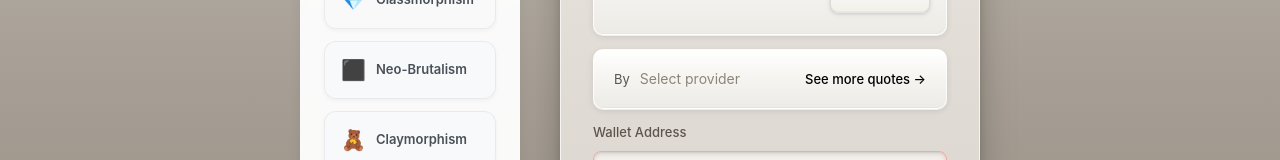
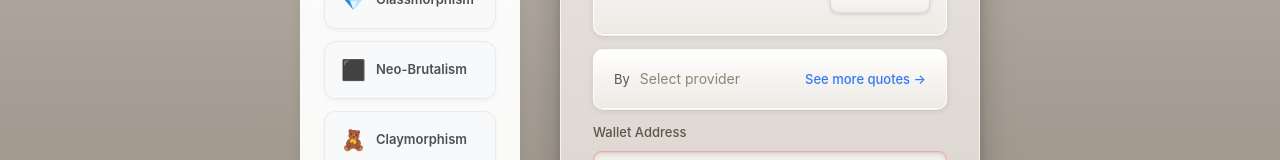
Before and after one commit to india3Eth/MeldDemo, a Next.js app: page / in a window 1280 px wide. Shown: the part 312-472 px from the top of the page. Built offline with nearby package versions, Linux system fonts and the light colour scheme; no server answers.

Commit message:
fix: add errorColor and missing tokens to ThemeTokens and all themes

```diff
--- a/src/themes/claymorphism.ts
+++ b/src/themes/claymorphism.ts
@@ -79,5 +79,9 @@ export const claymorphism: ThemeDefinition = {
     hoverBg: "rgba(240,230,252,0.5)",
     selectedBg: "rgba(240,132,155,0.15)",
     selectedBorder: "2px solid #e76882",
+
+    linkColor: "#7c3aed",
+    errorColor: "#dc2626",
+    successColor: "#16a34a",
   },
 };
--- a/src/themes/glassmorphism.ts
+++ b/src/themes/glassmorphism.ts
@@ -1,18 +1,16 @@
 // =============================================================================
-// Glassmorphism Theme
+// Glassmorphism Theme — "visionOS Light"
 // =============================================================================
-// Design principles (per glassmorphism.css, Apple visionOS, Windows Fluent):
+// Design principles:
 //
-//   - Multi-color vibrant background — the glass needs something to show through
-//   - Frosted glass via backdrop-filter: blur() + saturate()
-//   - Layered transparency: widget > section > element (decreasing opacity)
-//   - Thin white borders simulate glass edge refraction
-//   - Inner top highlight = light hitting glass surface
-//   - Subtle color tinting — glass is never perfectly neutral
-//   - Depth via soft drop shadows on floating panels
-//   - Typography: crisp white, slight drop shadow for readability on glass
-//   - Accent uses a tinted glass with higher opacity for interactivity
-//   - Modal gets its own frosted glass layer — never opaque
+//   - LIGHT glassmorphism: bright colorful background, white-frosted panels,
+//     dark text. Think Apple visionOS, macOS Sonoma desktop widgets.
+//   - Background is a warm-to-cool pastel gradient — the "sky" you frost over.
+//   - Glass panels use high white opacity (0.55–0.70) — frosted, not see-through.
+//   - Dark charcoal text on light glass — crisp, readable, no text shadows needed.
+//   - Accent: saturated blue — clean, confident, Apple-esque.
+//   - Sections have very subtle white overlays for nesting hierarchy.
+//   - This is the visual opposite of Liquid Glass (dark, warm, translucent).
 // =============================================================================
 
 import type { ThemeDefinition } from "./types";
@@ -21,97 +19,100 @@ export const glassmorphism: ThemeDefinition = {
   id: "glassmorphism",
   name: "Glassmorphism",
   icon: "\uD83D\uDC8E",
-  selectorColor: "#7c5ce7",
+  selectorColor: "#0ea5e9",
   tokens: {
-    // Rich multi-color gradient — the glass needs something vibrant to frost over
+    // Bright pastel gradient — the colorful sky behind the frost
     pageBg: [
       "linear-gradient(135deg,",
-      "#667eea 0%,",     // periwinkle blue
-      "#764ba2 25%,",    // deep orchid
-      "#f093fb 45%,",    // bright pink
-      "#4facfe 65%,",    // vivid sky blue
-      "#00f2fe 85%,",    // cyan
-      "#43e97b 100%)",   // emerald green
+      "#e0f2fe 0%,",       // light sky blue
+      "#ddd6fe 25%,",      // soft lavender
+      "#fce7f3 50%,",      // blush pink
+      "#ccfbf1 75%,",      // mint
+      "#cffafe 100%)",     // light cyan
     ].join(" "),
 
-    // Primary glass panel — proper frosted glass opacity
-    widgetBg: "rgba(255, 255, 255, 0.18)",
-    widgetBorder: "1px solid rgba(255,255,255,0.3)",
+    // Heavy frosted white glass — high opacity, strong blur
+    widgetBg: "rgba(255, 255, 255, 0.62)",
+    widgetBorder: "1px solid rgba(255,255,255,0.75)",
     widgetRadius: "24px",
     widgetShadow: [
-      "0 8px 32px rgba(31,38,135,0.25)",
-      "0 2px 8px rgba(0,0,0,0.08)",
-      "inset 0 1px 0 rgba(255,255,255,0.4)",
-      "inset 0 -1px 0 rgba(255,255,255,0.06)",
+      "0 8px 32px rgba(0,0,0,0.08)",
+      "0 2px 8px rgba(0,0,0,0.04)",
+      "inset 0 1px 0 rgba(255,255,255,0.9)",
+      "inset 0 -1px 0 rgba(0,0,0,0.02)",
     ].join(", "),
-    widgetBackdrop: "blur(20px) saturate(180%)",
+    widgetBackdrop: "blur(40px) saturate(180%)",
 
-    // Inner sections — subtler frost layer
-    sectionBg: "rgba(255, 255, 255, 0.10)",
-    sectionBorder: "1px solid rgba(255,255,255,0.18)",
+    // Inner sections — slightly more frosted layer
+    sectionBg: "rgba(255, 255, 255, 0.40)",
+    sectionBorder: "1px solid rgba(255,255,255,0.65)",
     sectionRadius: "16px",
     sectionShadow: [
-      "0 2px 12px rgba(0,0,0,0.06)",
+      "0 1px 6px rgba(0,0,0,0.04)",
+      "inset 0 1px 0 rgba(255,255,255,0.85)",
+    ].join(", "),
+    sectionBackdrop: "blur(16px)",
+
+    // Typography — dark on light glass, no text shadow needed
+    textPrimary: "#1e293b",
+    textSecondary: "#475569",
+    textMuted: "#94a3b8",
+    textShadow: "none",
+
+    // Accent — saturated sky blue, Apple-esque
+    accentBg: "#0ea5e9",
+    accentText: "#ffffff",
+    accentShadow: [
+      "0 4px 14px rgba(14,165,233,0.35)",
       "inset 0 1px 0 rgba(255,255,255,0.25)",
     ].join(", "),
-    sectionBackdrop: "blur(10px)",
 
-    // Typography — crisp white on glass with drop shadow for readability
-    textPrimary: "#ffffff",
-    textSecondary: "rgba(255,255,255,0.78)",
-    textMuted: "rgba(255,255,255,0.48)",
-    textShadow: "0 1px 3px rgba(0,0,0,0.2)",
+    // Toggle — recessed frost track
+    toggleBg: "transparent",
+    toggleInactiveText: "#94a3b8",
+    toggleTrackBg: "rgba(255,255,255,0.50)",
+    toggleTrackBorder: "1px solid rgba(0,0,0,0.06)",
+    toggleTrackShadow: "inset 0 1px 3px rgba(0,0,0,0.06)",
 
-    // Accent — tinted glass with higher opacity for clear interactivity
-    accentBg: "rgba(102, 126, 234, 0.6)",
-    accentText: "#ffffff",
-    accentShadow: [
-      "0 4px 16px rgba(102,126,234,0.4)",
-      "inset 0 1px 0 rgba(255,255,255,0.3)",
+    // Inputs — frosted recess, dark text
+    inputBg: "rgba(255,255,255,0.50)",
+    inputBorder: "1px solid rgba(0,0,0,0.08)",
+    inputRadius: "12px",
+    inputShadow: "inset 0 1px 2px rgba(0,0,0,0.04)",
+
+    // Pills — small frosted glass chips
+    pillBg: "rgba(255,255,255,0.55)",
+    pillBorder: "1px solid rgba(0,0,0,0.06)",
+    pillRadius: "10px",
+    pillShadow: [
+      "0 1px 4px rgba(0,0,0,0.06)",
+      "inset 0 1px 0 rgba(255,255,255,0.8)",
     ].join(", "),
 
-    // Toggle — recessed glass track
-    toggleBg: "transparent",
-    toggleInactiveText: "rgba(255,255,255,0.5)",
-    toggleTrackBg: "rgba(255,255,255,0.08)",
-    toggleTrackBorder: "1px solid rgba(255,255,255,0.14)",
-    toggleTrackShadow: "inset 0 2px 4px rgba(0,0,0,0.12)",
+    // Disabled — very faint frost
+    disabledBg: "rgba(255,255,255,0.30)",
+    disabledText: "#cbd5e1",
 
-    // Inputs — subtle frosted recess
-    inputBg: "rgba(255,255,255,0.10)",
-    inputBorder: "1px solid rgba(255,255,255,0.20)",
-    inputRadius: "12px",
-    inputShadow: "inset 0 1px 3px rgba(0,0,0,0.08)",
+    dividerColor: "rgba(0,0,0,0.06)",
 
-    // Pills — small floating glass elements
-    pillBg: "rgba(255,255,255,0.14)",
-    pillBorder: "1px solid rgba(255,255,255,0.22)",
-    pillRadius: "10px",
-    pillShadow: [
-      "0 2px 8px rgba(0,0,0,0.1)",
-      "inset 0 1px 0 rgba(255,255,255,0.18)",
-    ].join(", "),
-
-    // Disabled — faint ghost glass
-    disabledBg: "rgba(255,255,255,0.05)",
-    disabledText: "rgba(255,255,255,0.25)",
-
-    dividerColor: "rgba(255,255,255,0.14)",
-
-    // Modal — frosted dark glass layer
-    modalBg: "rgba(20, 15, 40, 0.55)",
-    modalBorder: "1px solid rgba(255,255,255,0.18)",
+    // Modal — deeper frosted layer
+    modalBg: "rgba(255, 255, 255, 0.72)",
+    modalBorder: "1px solid rgba(255,255,255,0.80)",
     modalRadius: "20px",
-    modalBackdrop: "blur(32px) saturate(160%)",
+    modalBackdrop: "blur(48px) saturate(180%)",
     modalShadow: [
-      "0 24px 80px rgba(0,0,0,0.35)",
-      "0 8px 24px rgba(0,0,0,0.2)",
-      "inset 0 1px 0 rgba(255,255,255,0.14)",
+      "0 24px 80px rgba(0,0,0,0.12)",
+      "0 8px 24px rgba(0,0,0,0.06)",
+      "inset 0 1px 0 rgba(255,255,255,0.90)",
     ].join(", "),
 
     // Interactive states
-    hoverBg: "rgba(255,255,255,0.14)",
-    selectedBg: "rgba(102,126,234,0.25)",
-    selectedBorder: "1.5px solid rgba(102,126,234,0.6)",
+    hoverBg: "rgba(14,165,233,0.06)",
+    selectedBg: "rgba(14,165,233,0.10)",
+    selectedBorder: "1.5px solid rgba(14,165,233,0.5)",
+
+    linkColor: "#0284c7",
+    errorColor: "#dc2626",
+    successColor: "#16a34a",
   },
 };
--- a/src/themes/liquidglass.ts
+++ b/src/themes/liquidglass.ts
@@ -1,105 +1,111 @@
+// =============================================================================
+// Liquid Glass Theme — "Frosted Mint"
+// =============================================================================
+// Design principles:
+//
+//   - LIGHT liquid glass on warm neutral canvas — NOT pastels like glassmorphism.
+//   - Background: solid warm light gray. No gradient. Quiet canvas.
+//   - Glass panels have subtle green-gray tint — like real tinted glass, not
+//     white frost. Blur + refraction highlights create the liquid feel.
+//   - Accent: deep teal — grounded, sophisticated, fintech-trustworthy.
+//   - Typography: dark slate — crisp, professional, readable.
+//   - Difference from glassmorphism: that theme = colorful pastel sky + pure
+//     white frost + bright blue. This = neutral warm gray + tinted glass + teal.
+// =============================================================================
+
 import type { ThemeDefinition } from "./types";
 
 export const liquidglass: ThemeDefinition = {
   id: "liquidglass",
   name: "Liquid Glass",
   icon: "\uD83D\uDCA7",
-  selectorColor: "#a78bfa",
+  selectorColor: "#0d9488",
   tokens: {
-    // Multi-color dynamic background — warm-to-cool gradient for refraction variety
-    pageBg: [
-      "linear-gradient(135deg,",
-      "#1a1a2e 0%,",       // deep navy
-      "#16213e 20%,",      // dark blue
-      "#0f3460 40%,",      // rich blue
-      "#533483 60%,",      // deep purple
-      "#e94560 80%,",      // hot pink accent
-      "#0f3460 100%)",     // loop back to blue
-    ].join(" "),
+    // Warm light gray — neutral canvas, not colorful
+    pageBg: "#eeecea",
 
-    // Liquid glass panel — high transparency with strong refraction highlights
-    // 3 layers: highlight (bright top inset), shadow (outer drop), illumination (bottom inset glow)
-    widgetBg:
-      "linear-gradient(160deg, rgba(255,255,255,0.22) 0%, rgba(255,255,255,0.08) 100%)",
-    widgetBorder: "1.5px solid rgba(255,255,255,0.45)",
+    // Green-gray tinted glass — subtle tint, not pure white frost
+    widgetBg: "rgba(240,253,250,0.65)",
+    widgetBorder: "1px solid rgba(13,148,136,0.14)",
     widgetRadius: "28px",
     widgetShadow: [
-      "0 8px 40px rgba(0,0,0,0.3)",
-      "0 2px 8px rgba(0,0,0,0.12)",
-      "inset 0 2px 0 rgba(255,255,255,0.55)",         // highlight layer — bright top edge
-      "inset 0 -1px 0 rgba(255,255,255,0.08)",        // illumination — subtle bottom glow
+      "0 8px 32px rgba(0,0,0,0.07)",
+      "0 2px 8px rgba(0,0,0,0.04)",
+      "inset 0 1.5px 0 rgba(255,255,255,0.85)",
+      "inset 0 -1px 0 rgba(0,0,0,0.02)",
     ].join(", "),
-    widgetBackdrop: "blur(40px) saturate(200%) brightness(110%)",
+    widgetBackdrop: "blur(40px) saturate(170%)",
 
-    // Inner sections — thinner glass layer, softer refraction
-    sectionBg:
-      "linear-gradient(160deg, rgba(255,255,255,0.16) 0%, rgba(255,255,255,0.05) 100%)",
-    sectionBorder: "1px solid rgba(255,255,255,0.35)",
+    // Inner sections — slightly deeper tinted glass
+    sectionBg: "rgba(204,251,241,0.30)",
+    sectionBorder: "1px solid rgba(13,148,136,0.10)",
     sectionRadius: "20px",
     sectionShadow: [
-      "0 4px 20px rgba(0,0,0,0.12)",
-      "inset 0 1.5px 0 rgba(255,255,255,0.5)",        // highlight
-      "inset 0 -0.5px 0 rgba(255,255,255,0.06)",      // illumination
+      "0 1px 6px rgba(0,0,0,0.04)",
+      "inset 0 1px 0 rgba(255,255,255,0.80)",
     ].join(", "),
-    sectionBackdrop: "blur(24px) saturate(180%)",
+    sectionBackdrop: "blur(16px)",
 
-    // Typography — crisp white, no text shadow (liquid glass is clearer than frosted)
-    textPrimary: "#ffffff",
-    textSecondary: "rgba(255,255,255,0.80)",
-    textMuted: "rgba(255,255,255,0.50)",
-    textShadow: "0 0 8px rgba(0,0,0,0.15)",
+    // Typography — dark slate, crisp on light glass
+    textPrimary: "#1e293b",
+    textSecondary: "#475569",
+    textMuted: "#94a3b8",
+    textShadow: "none",
 
-    // Accent — luminous tinted glass with bright refraction edge
-    accentBg:
-      "linear-gradient(160deg, rgba(167,139,250,0.55) 0%, rgba(120,80,220,0.45) 100%)",
+    // Accent — deep teal: grounded, sophisticated
+    accentBg: "#0d9488",
     accentText: "#ffffff",
     accentShadow: [
-      "0 4px 20px rgba(120,80,220,0.35)",
-      "inset 0 1.5px 0 rgba(255,255,255,0.45)",
+      "0 4px 14px rgba(13,148,136,0.30)",
+      "inset 0 1px 0 rgba(255,255,255,0.20)",
     ].join(", "),
 
-    // Toggle — recessed liquid well
+    // Toggle — tinted glass track
     toggleBg: "transparent",
-    toggleInactiveText: "rgba(255,255,255,0.45)",
-    toggleTrackBg: "rgba(255,255,255,0.08)",
-    toggleTrackBorder: "1px solid rgba(255,255,255,0.25)",
-    toggleTrackShadow: "inset 0 2px 4px rgba(0,0,0,0.15)",
+    toggleInactiveText: "#94a3b8",
+    toggleTrackBg: "rgba(204,251,241,0.50)",
+    toggleTrackBorder: "1px solid rgba(13,148,136,0.08)",
+    toggleTrackShadow: "inset 0 1px 3px rgba(0,0,0,0.05)",
 
-    // Inputs — clear glass recess
-    inputBg: "rgba(255,255,255,0.10)",
-    inputBorder: "1px solid rgba(255,255,255,0.30)",
+    // Inputs — tinted glass recess
+    inputBg: "rgba(240,253,250,0.55)",
+    inputBorder: "1px solid rgba(13,148,136,0.12)",
     inputRadius: "14px",
-    inputShadow: "inset 0 2px 4px rgba(0,0,0,0.12)",
+    inputShadow: "inset 0 1px 2px rgba(0,0,0,0.04)",
 
-    // Pills — small liquid glass drops
-    pillBg: "rgba(255,255,255,0.14)",
-    pillBorder: "1px solid rgba(255,255,255,0.32)",
+    // Pills — small tinted glass chips
+    pillBg: "rgba(204,251,241,0.45)",
+    pillBorder: "1px solid rgba(13,148,136,0.10)",
     pillRadius: "12px",
     pillShadow: [
-      "0 2px 8px rgba(0,0,0,0.12)",
-      "inset 0 1px 0 rgba(255,255,255,0.35)",
+      "0 1px 4px rgba(0,0,0,0.05)",
+      "inset 0 1px 0 rgba(255,255,255,0.75)",
     ].join(", "),
 
     // Disabled
-    disabledBg: "rgba(255,255,255,0.05)",
-    disabledText: "rgba(255,255,255,0.22)",
+    disabledBg: "rgba(204,251,241,0.25)",
+    disabledText: "#cbd5e1",
 
-    dividerColor: "rgba(255,255,255,0.12)",
+    dividerColor: "rgba(13,148,136,0.08)",
 
-    // Modal — deep liquid glass with strong blur
-    modalBg: "rgba(15,15,30,0.55)",
-    modalBorder: "1.5px solid rgba(255,255,255,0.3)",
+    // Modal — deeper tinted glass layer
+    modalBg: "rgba(240,253,250,0.78)",
+    modalBorder: "1px solid rgba(13,148,136,0.12)",
     modalRadius: "24px",
-    modalBackdrop: "blur(48px) saturate(200%) brightness(105%)",
+    modalBackdrop: "blur(48px) saturate(170%)",
     modalShadow: [
-      "0 24px 64px rgba(0,0,0,0.4)",
-      "0 8px 24px rgba(0,0,0,0.2)",
-      "inset 0 1.5px 0 rgba(255,255,255,0.25)",
+      "0 24px 80px rgba(0,0,0,0.10)",
+      "0 8px 24px rgba(0,0,0,0.06)",
+      "inset 0 1px 0 rgba(255,255,255,0.85)",
     ].join(", "),
 
-    // Interactive states
-    hoverBg: "rgba(255,255,255,0.16)",
-    selectedBg: "rgba(167,139,250,0.22)",
-    selectedBorder: "1.5px solid rgba(167,139,250,0.6)",
+    // Interactive states — teal-tinted
+    hoverBg: "rgba(13,148,136,0.06)",
+    selectedBg: "rgba(13,148,136,0.10)",
+    selectedBorder: "1.5px solid rgba(13,148,136,0.45)",
+
+    linkColor: "#0f766e",
+    errorColor: "#dc2626",
+    successColor: "#16a34a",
   },
 };
--- a/src/themes/minimalism.ts
+++ b/src/themes/minimalism.ts
@@ -1,75 +1,95 @@
+// =============================================================================
+// Minimalism Theme — "Warm Japandi"
+// =============================================================================
+// Design principles:
+//
+//   - Inspired by Japanese–Scandinavian design fusion: warm, intentional, restful.
+//   - Sand/stone palette replaces sterile white. Nothing is #ffffff — everything
+//     has a warm undertone that says "someone chose this."
+//   - Sections get ultra-subtle warm containment: barely-there bg + warm shadow.
+//     They exist as visual groups, not as bordered "cards."
+//   - Accent: deep terracotta — unexpected for a finance widget, warm and grounded.
+//   - Typography hierarchy through weight and size only — no color gimmicks.
+//   - Shadows are warm (brown-tinted), not cold gray.
+//   - Overall feeling: a well-typeset editorial page, not a generic dashboard.
+// =============================================================================
+
 import type { ThemeDefinition } from "./types";
 
 export const minimalism: ThemeDefinition = {
   id: "minimalism",
   name: "Minimalism",
   icon: "\u25FB\uFE0F",
-  selectorColor: "#18181B",
+  selectorColor: "#78716c",
   tokens: {
-    // Warm off-white — intentional, not clinical
-    pageBg: "#F7F7F5",
+    // Warm sand — intentional warmth, not clinical white
+    pageBg: "#f5f0eb",
 
-    // Clean white card with a single delicate shadow for quiet depth
-    widgetBg: "#ffffff",
-    widgetBorder: "1px solid #E8E8E5",
-    widgetRadius: "12px",
-    widgetShadow: "0 1px 3px rgba(0,0,0,0.04), 0 4px 16px rgba(0,0,0,0.03)",
+    // Stone-white card with warm shadow for quiet depth
+    widgetBg: "#faf8f5",
+    widgetBorder: "none",
+    widgetRadius: "16px",
+    widgetShadow: "0 1px 2px rgba(120,100,80,0.04), 0 6px 24px rgba(120,100,80,0.06)",
     widgetBackdrop: "none",
 
-    // Sections — transparent, separated by dividers not boxes
-    sectionBg: "transparent",
+    // Sections — ultra-subtle warm containment (not invisible, not boxy)
+    sectionBg: "rgba(120,100,80,0.04)",
     sectionBorder: "none",
-    sectionRadius: "8px",
+    sectionRadius: "12px",
     sectionShadow: "none",
     sectionBackdrop: "none",
 
-    // Typography — rich warm blacks with generous hierarchy
-    textPrimary: "#18181B",
-    textSecondary: "#52525B",
-    textMuted: "#A1A1AA",
+    // Typography — warm charcoal, generous hierarchy
+    textPrimary: "#292524",
+    textSecondary: "#57534e",
+    textMuted: "#a8a29e",
     textShadow: "none",
 
-    // Single accent: refined near-black — lets typography do the work
-    accentBg: "#18181B",
-    accentText: "#ffffff",
-    accentShadow: "none",
+    // Accent: deep terracotta — warm, grounded, unexpected
+    accentBg: "#c2410c",
+    accentText: "#fef2f2",
+    accentShadow: "0 2px 8px rgba(194,65,12,0.15)",
 
-    // Toggle
+    // Toggle — warm stone track
     toggleBg: "transparent",
-    toggleInactiveText: "#A1A1AA",
-    toggleTrackBg: "#F4F4F2",
-    toggleTrackBorder: "1px solid #E8E8E5",
+    toggleInactiveText: "#a8a29e",
+    toggleTrackBg: "rgba(120,100,80,0.06)",
+    toggleTrackBorder: "1px solid rgba(120,100,80,0.10)",
     toggleTrackShadow: "none",
 
-    // Inputs — hairline border, subtle radius
-    inputBg: "#ffffff",
-    inputBorder: "1px solid #E8E8E5",
-    inputRadius: "8px",
+    // Inputs — hairline warm border
+    inputBg: "#faf8f5",
+    inputBorder: "1px solid rgba(120,100,80,0.14)",
+    inputRadius: "10px",
     inputShadow: "none",
 
-    // Pills — consistent with inputs
-    pillBg: "#ffffff",
-    pillBorder: "1px solid #E8E8E5",
-    pillRadius: "8px",
+    // Pills — warm stone feel
+    pillBg: "rgba(120,100,80,0.05)",
+    pillBorder: "1px solid rgba(120,100,80,0.12)",
+    pillRadius: "10px",
     pillShadow: "none",
 
-    // Disabled — barely there
-    disabledBg: "#F4F4F2",
-    disabledText: "#D4D4D0",
+    // Disabled — barely visible warm fade
+    disabledBg: "rgba(120,100,80,0.06)",
+    disabledText: "#d6d3d1",
 
-    // Divider — light and quiet
-    dividerColor: "#E8E8E5",
+    // Divider — warm and quiet
+    dividerColor: "rgba(120,100,80,0.10)",
 
-    // Modal — subtle elevation
-    modalBg: "#ffffff",
-    modalBorder: "1px solid #E8E8E5",
-    modalRadius: "12px",
+    // Modal — warm stone elevation
+    modalBg: "#faf8f5",
+    modalBorder: "none",
+    modalRadius: "16px",
     modalBackdrop: "none",
-    modalShadow: "0 4px 24px rgba(0,0,0,0.08), 0 12px 48px rgba(0,0,0,0.04)",
+    modalShadow: "0 4px 24px rgba(120,100,80,0.10), 0 16px 56px rgba(120,100,80,0.08)",
 
-    // Interactive — minimal and precise
-    hoverBg: "#F7F7F5",
-    selectedBg: "#F4F4F2",
-    selectedBorder: "2px solid #18181B",
+    // Interactive — warm and precise
+    hoverBg: "rgba(120,100,80,0.06)",
+    selectedBg: "rgba(194,65,12,0.06)",
+    selectedBorder: "2px solid #c2410c",
+
+    linkColor: "#c2410c",
+    errorColor: "#dc2626",
+    successColor: "#16a34a",
   },
 };
--- a/src/themes/neobrutalism.ts
+++ b/src/themes/neobrutalism.ts
@@ -71,5 +71,9 @@ export const neobrutalism: ThemeDefinition = {
     hoverBg: "#FFD23F",
     selectedBg: "#74B9FF",
     selectedBorder: "3px solid #000000",
+
+    linkColor: "#2563eb",
+    errorColor: "#dc2626",
+    successColor: "#16a34a",
   },
 };
--- a/src/themes/skeuomorphism.ts
+++ b/src/themes/skeuomorphism.ts
@@ -119,5 +119,9 @@ export const skeuomorphism: ThemeDefinition = {
     hoverBg: "linear-gradient(180deg, #f7f5f0 0%, #f0ede8 100%)",
     selectedBg: "rgba(52,120,246,0.10)",
     selectedBorder: "1.5px solid #3478F6",
+
+    linkColor: "#3478F6",
+    errorColor: "#dc2626",
+    successColor: "#16a34a",
   },
 };
```
Also changed, not shown: src/themes/types.ts (+7 -0 lines).
